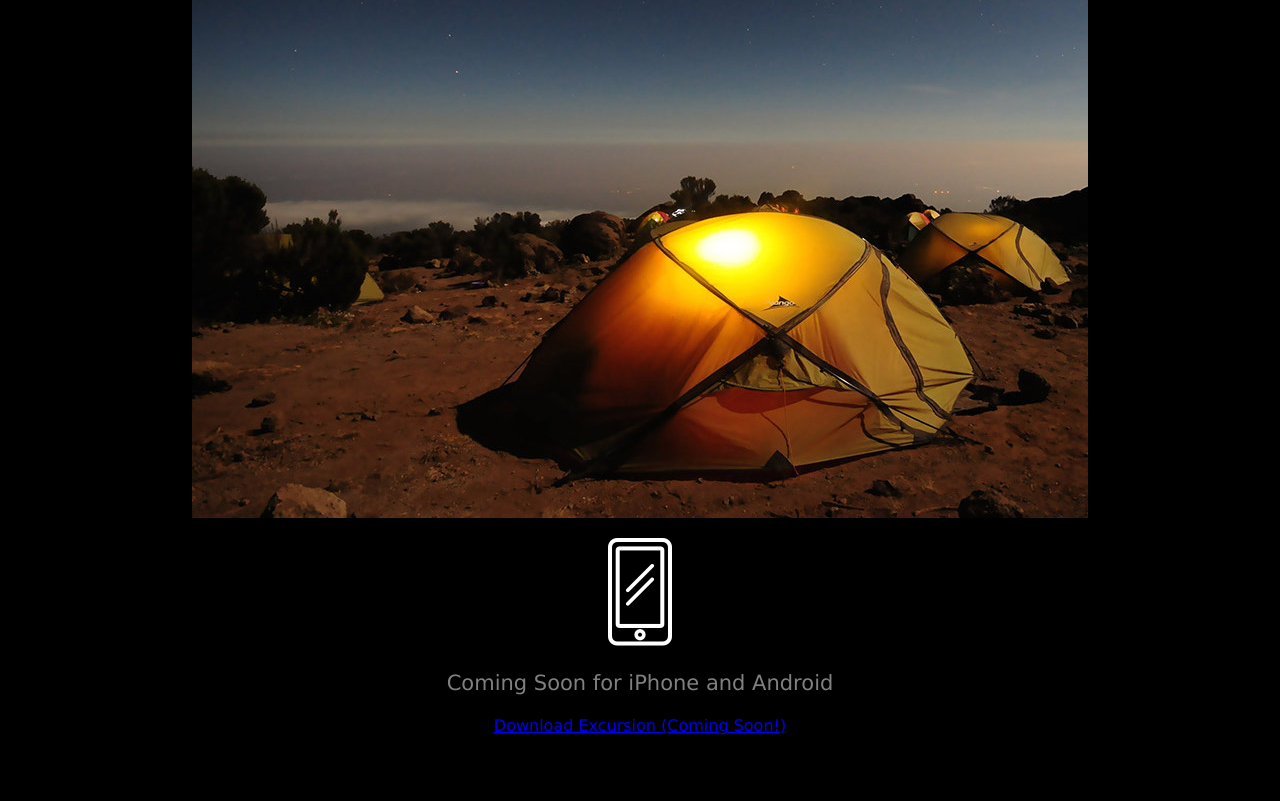
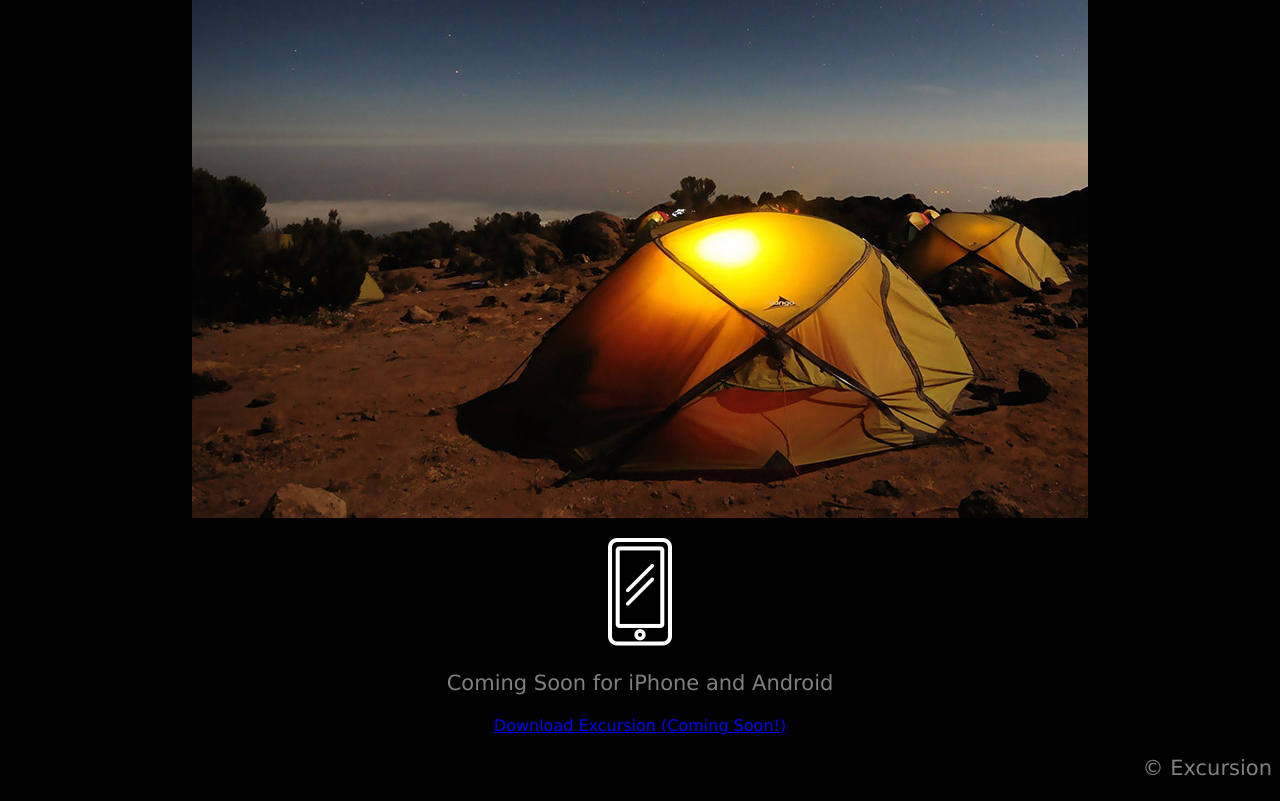
Before and after one commit to FiNicD/excursion3, a plain HTML site: page index.html in a window 1280 px wide. Shown: the part 545-1346 px from the top of the page. Before the commit the page ends 1296 px from the top, so only its background shows below. Drawn offline with Linux system fonts and the light colour scheme.

Commit message:
Final Push

```diff
--- a/index.html
+++ b/index.html
@@ -22,7 +22,7 @@
     <p><img src="resources/images/phone.png" alt="Phone image"</p>
     <p <a class="header--subheader">Coming Soon for iPhone and Android</p>
     <p><a class=".link--cta" href=#"> Download Excursion (Coming Soon!)</a></p>
-    <p></p>
+    <p <a class="footer--copyright">© Excursion</p>
 
     </body>
     </html>
--- a/resources/css/style.css
+++ b/resources/css/style.css
@@ -35,3 +35,11 @@ body {
   font-size: 50px;
 
 }
+
+/* FOOTER */
+
+.footer--copyright {
+font-size: 21px;
+color: grey;
+text-align: right;
+}
```
